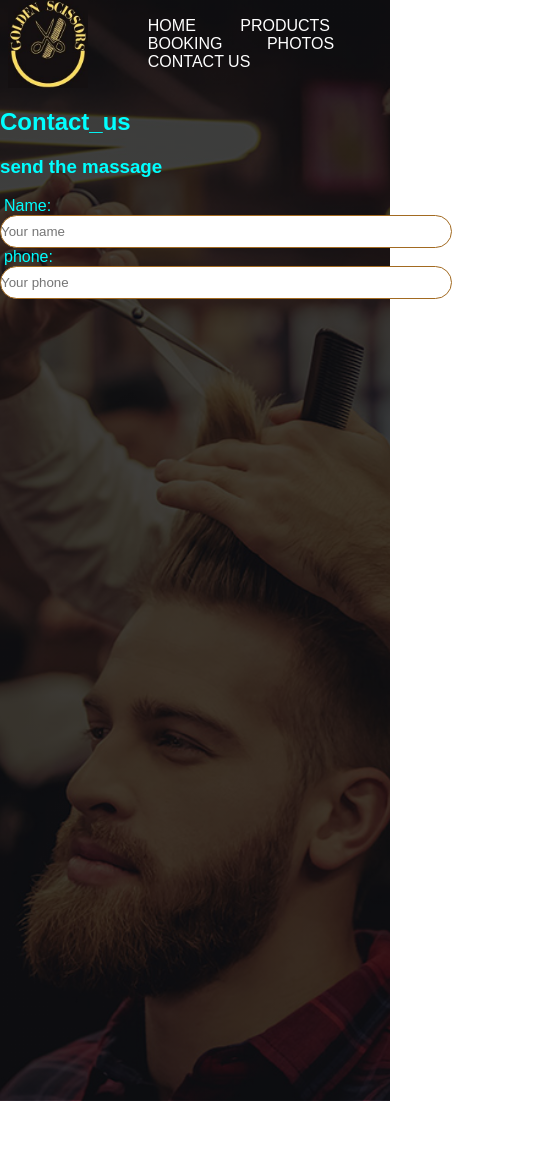
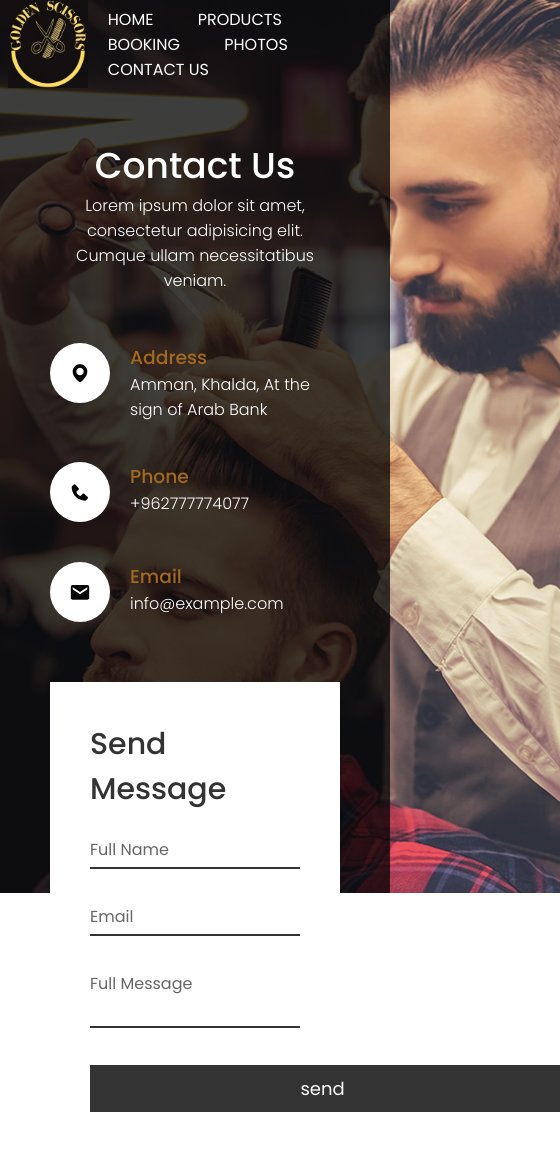
Before and after one commit to MustafaAl-Kayyali/TheSalon_Web, a plain HTML site: page Contact_us.html in a window 390 px wide. Shown: the whole page, 560 px wide, since content can reach past the window. Before the commit the page ends 1101 px from the top, so only its background shows below. Drawn offline with nearby package versions, Linux system fonts and the light colour scheme.

Commit message:
add some change to the repo

```diff
--- a/Contact_us.html
+++ b/Contact_us.html
@@ -4,49 +4,80 @@
     <meta charset="UTF-8">
     <meta name="viewport" content="width=device-width, initial-scale=1.0">
     <title>Golden Scissors</title>
-    <link rel="icon" href="logo.icon">
-    <link rel="stylesheet" href="style.css">
-
+    <link href='https://unpkg.com/boxicons@2.1.4/css/boxicons.min.css' rel='stylesheet'>
+    <link rel="stylesheet" href="style3.css">
+    <link rel="icon" href="logo.icon" />
 </head>
 <body>
-
     <div class="banner">
         <div class="navbar">
-            <img src="logo.jpg" class=" logo">
+            <img src="logo.jpg" class="logo" alt="Golden Scissors Logo">
             <ul>
                 <li><a href="index.html">Home</a></li>
                 <li><a href="Products.html">Products</a></li>
                 <li><a href="Booking.html">Booking</a></li>
                 <li><a href="Photos.html">Photos</a></li>
-                <li><a href="Contact_us.html"> Contact us</a></li>
-
-
+                <li><a href="Contact_us.html">Contact Us</a></li>
             </ul>
         </div>
-   <section class="contact">
+
+        <section class="Contact">
+            <div class="content">
+                <h2>Contact Us</h2>
+                <p>Lorem ipsum dolor sit amet, consectetur adipisicing elit. Cumque ullam necessitatibus veniam.</p>
+            </div>
             <div class="container">
-            <h2 style="color: aqua;">Contact_us</h2>
-        <div class="Contact-wrapper">
-                <div class="Contact-form">
+                <div class="contactInfo">
+                    <div class="box">
+                        <div class="icon"><i class='bx bxs-map'></i></div>
+                        <div class="text">
+                            <h3>Address</h3>
+                            <p>Amman, Khalda, At the sign of  Arab Bank</p>
+                        </div>
+                    </div>
 
+                    <div class="box">
+                        <div class="icon"><i class='bx bxs-phone'></i></div>
+                        <div class="text">
+                            <h3>Phone</h3>
+                            <p>+962777774077</p>
+                        </div>
+                    </div>
 
+                    <div class="box">
+                        <div class="icon"><i class='bx bxs-envelope'></i></div>
+                        <div class="text">
+                            <h3>Email</h3>
+                            <p>info@example.com</p>
+                        </div>
+                    </div>
+                </div>
 
-        <h3 style="color: aqua;">send the massage</h3>
+                <div class="contactform">
                     <form action="">
+                        <h2>Send Message</h2>
+                        <div class="inputBox">
+                            <input id="name" type="text" name="name" required>
+                            <span>Full Name</span>
+                        </div>
 
-                <div class="form-group">
-                    <label for="" style="color: aqua;"> Name: </label>
-<input  type="temt" name="name" id="" placeholder="Your name ">
+                        <div class="inputBox">
+                            <input id="email" type="email" name="email" required>
+                            <span>Email</span>
                         </div>
-                <div class="form-group"></div>
-                    <label for="" style="color: aqua;"> phone: </label>
-<input  type="temt" name="phone" id="" placeholder="Your phone ">
+
+                        <div class="inputBox">
+                            <textarea id="message" name="message" required></textarea>
+                            <span>Full Message</span>
+                        </div>
+
+                        <div class="inputBox">
+                            <input type="submit"  value="send ">
                         </div>
                     </form>
                 </div>
             </div>
+        </section>
     </div>
-   </section>
-
 </body>
 </html>
--- a/css/style.css
+++ b/css/style.css
@@ -154,6 +154,3 @@ button:hover{
 .navbar ul li :hover::after{
     width: 100%;
 }
-footer{
-    background-color: black;
-}
--- a/style1.css
+++ b/style1.css
@@ -127,7 +127,7 @@ button {
   padding-top: 25px;
   box-shadow: 0 14px 28px rgba(0, 0, 0, 0.25), 0 10px 10px rgba(0, 0, 0, 0.22);
   transition: -5s;
-  background: transparent;
+  background:transparent;
   border: 2px solid rgba(255, 255, 255, 0.2);
   backdrop-filter: blur(20px);
   color: #fff;
--- a/style2.css
+++ b/style2.css
@@ -1,116 +1,198 @@
-body ,html{
+body, html {
     margin: 0;
     padding: 0;
-    height: 100fr;
-    font-family: sans-serif,Arial;
+    height: 110vh; /* تأكد من تغطية الارتفاع الكامل للعرض */
+    font-family: sans-serif, Arial;
+    background-color: #000; /* لون خلفية داكن بالكامل */
     background-image: linear-gradient(rgba(0, 0, 0, 0.75), rgba(0, 0, 0, 0.75)), url('Image/Untitled1.jpg');
-    background-size: cover; /* تجعل الصورة تغطي كامل الشاشة */
+    background-size: cover;
     background-position: center;
     background-repeat: no-repeat;
 }
-
-.slideshow-container {
-    position: relative;
-    max-width: 100%;
-    margin: auto;
-    overflow: hidden;
-}
-
-/* Hide radio inputs */
-input[type="radio"] {
-    display: none;
-}
-
-/* Slides Container */
-.slides {
-    display: flex;
-    transition: transform 1s ease-in-out;
-}
-
-/* Individual Slide */
-.slide {
-    min-width: 100%;
-    box-sizing: border-box;
-}
-
-/* Slide Image */
-.slide img {
-    width: 100%;
-    height: auto;
-}
-
-/* Navigation Dots */
-.navigation {
+.dot-container {
     text-align: center;
     position: absolute;
-    bottom: 10px;
+    bottom: 222px; /* رفع النقاط 3 بكسل من الأسفل */
     width: 100%;
 }
 
-.nav-dot {
+/* Style for individual dots */
+.dot {
     height: 15px;
     width: 15px;
     margin: 0 2px;
-    background-color: #bbb;
+    background-color: #bbb; /* Inactive dot color */
     border-radius: 50%;
     display: inline-block;
     transition: background-color 0.6s ease;
     cursor: pointer;
 }
 
-/* Show the current slide */
-input:checked:nth-of-type(1) ~ .slides {
-    transform: translateX(0%);
+/* Active dot style */
+.dot.active {
+    background-color: #717171; /* Active dot color */
+}
+.banner {
+    width: 100%;
+    height: 100vh; /* ارتفاع كامل للعرض */
+    background-size: cover;
+    background-position: center;
+    background-repeat: no-repeat;
+}
+.slideshow-container background{
+   background-size: 60%;
+    background: #fff;
+
 }
 
-input:checked:nth-of-type(2) ~ .slides {
-    transform: translateX(-100%);
+/* Slideshow container */
+.slideshow-container {
+
+    position: relative;
+    max-width: 45%; /* Adjust the width of the container as needed */
+    margin: auto;
+    overflow: hidden;
+    height: 100%; /* Make sure container height is sufficient */
+    display: flex;
+    align-items: center; /* Center vertically */
+    justify-content: center; /* Center horizontally */
 }
 
-input:checked:nth-of-type(3) ~ .slides {
-    transform: translateX(-200%);
+/* Slides */
+.slides {
+
+    display: none;
+    position: absolute;
+    top: 50%;
+    left: 50%;
+    transform: translate(-50%, -50%); /* Center the slide itself */
 }
 
-/* Active Dot */
-input:checked:nth-of-type(1) ~ .navigation label[for="slide1"],
-input:checked:nth-of-type(2) ~ .navigation label[for="slide2"],
-input:checked:nth-of-type(3) ~ .navigation label[for="slide3"] {
-    background-color: #717171;
-}
-.banner {
-    width: 100%; /* Ensure no extra space */
-    height: 100cap; /* Full viewport height */
-   /* background-image: linear-gradient(rgba(0, 0, 0, 0.75), rgba(0, 0, 0, 0.75)), url('Image/Untitled1.jpg');*/
-    background-size: cover; /* Ensure background image covers the area */
-    background-position: center; /* Center the background image */
-    background-repeat: no-repeat; /* Prevent background image from repeating */
+/* Image inside the slides */
+.slides img {
+    width: 450px; /* Image width */
+    height: 450px; /* Image height */
+    object-fit: cover; /* Ensures the image covers the specified dimensions */
 }
 
-.navbar{
+/* Add the following styles to position the button container */
+.button-container {
+    position: relative;
+    display: flex;
+    justify-content: space-between;
+    align-items: center;
+    margin: 30px; /* Add some margin to separate from the slideshow */
+}
+.button-container {
+    position: absolute;
+    bottom: 50%;
+    width: 100%;
+    text-align: center;
+}
+
+.button-container a {
+    display: inline-block;
+    width: 50px; /* عرض الأزرار */
+    height: 50px; /* ارتفاع الأزرار */
+    line-height: 50px; /* محاذاة النص عموديًا */
+    font-size: 24px; /* حجم الخط داخل الأزرار */
+    color: white; /* لون النص */
+    background-color: rgba(0, 0, 0, 0.6); /* لون الخلفية مع شفافية */
+    border-radius: 50%; /* جعل الأزرار دائرية */
+    text-decoration: none; /* إزالة التسطير */
+    margin: 0 10px; /* المسافة بين الأزرار */
+    transition: background-color 0.3s ease; /* تأثير الانتقال عند تغيير اللون */
+}
+
+.button-container a:hover {
+    background-color: rgba(0, 0, 0, 0.9); /* تغيير لون الخلفية عند التمرير فوق الزر */
+}
+
+
+.prev {
+    position: absolute;
+    left: 10px; /* Adjust this value to position the button from the left edge */
+    bottom: 50%; /* Position it vertically centered relative to its container */
+    transform: translateY(50%); /* Move the button down by 50% of its own height to center it */
+}
+
+
+.next {
+
+    position: absolute;
+
+    right: 0;
+
+    bottom: 50%;
+
+    transform: translate(0, 50%);
+
+}
+
+.next {
+    border-radius: 3px 0 0 3px;
+}
+
+.prev:hover, .next:hover {
+    background-color: rgba(184, 82, 82, 0.8);
+}
+
+/* Animation */
+.fade {
+    -webkit-animation: fade 1.5s ease-in-out;
+    -moz-animation: fade 1.5s ease-in-out;
+    -o-animation: fade 1.5s ease-in-out;
+    animation: fade 1.5s ease-in-out;
+}
+
+@-webkit-keyframes fade {
+    from { opacity: .4 }
+    to { opacity: 1 }
+}
+
+@-moz-keyframes fade {
+    from { opacity: .4 }
+    to { opacity: 1 }
+}
+
+@-o-keyframes fade {
+    from { opacity: .4 }
+    to { opacity: 1 }
+}
+
+@keyframes fade {
+    from { opacity: .4 }
+    to { opacity: 1 }
+}
+
+.navbar {
     width: 96%;
     margin: auto;
     padding: .2px 0;
-    display:flex;
+    display: flex;
     align-items: center;
     justify-content: space-between;
 }
+
 .logo {
     width: 80px;
     cursor: pointer;
+}
 
-}
 .navbar ul li {
     list-style: none;
     display: inline-block;
     margin: 0 20px;
     position: relative;
 }
-.navbar ul li a{
+
+.navbar ul li a {
     text-decoration: none;
     color: #fff;
     text-transform: uppercase;
 }
-.navbar ul li ::after{
+
+.navbar ul li::after {
     content: '';
     height: 3px;
     width: 0;
@@ -120,9 +202,11 @@ input:checked:nth-of-type(3) ~ .navigation label[for="slide3"] {
     bottom: -10px;
     transition: 0.5s;
 }
-.navbar ul li :hover::after{
+
+.navbar ul li:hover::after {
     width: 100%;
 }
-footer{
+
+footer {
     background-color: black;
 }
--- /dev/null
+++ b/style3.css
@@ -0,0 +1,206 @@
+@import url('https://fonts.googleapis.com/css2?family=Poppins:wght@200;300;400;500;600;700;800;900&display=swap');
+
+
+*{
+margin: 0;
+padding: 0;
+box-sizing: border-box;
+font-family: 'poppins',sans-serif;
+
+}
+body,html{
+    background-image: linear-gradient(rgba(0, 0, 0, 0.75), rgba(0, 0, 0, 0.75)), url('Image/Untitled1.jpg');
+    background-size: cover; /* تجعل الصورة تغطي كامل الشاشة */
+    background-position: center;
+    background-repeat: no-repeat;
+
+}
+
+.Contact{
+    width: 100;
+    position: relative;
+    min-height: 100vh;
+    padding: 50px 100px;
+    display: flex;
+    justify-content: center;
+    align-items: center;
+    flex-direction: column;
+
+
+}
+.Contact .content{
+    max-width: 1800px;
+    text-align: center;
+}
+.Contact .content h2{
+    font-size: 36px;
+    font-weight: 500;
+    color: #fff;
+}
+.Contact .content p{
+    font-weight: 300;
+    color: #fff;
+}
+
+.container{
+
+    width: 100%;
+    display: flex;
+    justify-content: center;
+    align-items: center;
+    margin-top: 30px;
+}
+
+.container .contactInfo{
+    width: 850px;
+    display: flex;
+    flex-direction: column;
+}
+.container .contactInfo .box{
+position: relative;
+padding: 20px 0;
+display: flex;
+}
+.container .contactInfo .box .icon{
+
+    min-width: 60px;
+    height: 60px;
+    background: #fff;
+    display: flex;
+    justify-content: center;
+    align-items:center;
+    border-radius: 50%;
+    font-size: 22px ;
+}
+
+.container .contactInfo .box .text{
+        display: flex;
+        margin-left: 20px;
+        font-size: 16px;
+        color: #fff;
+        flex-direction: column;
+        font-weight: 300;
+}
+.container .contactInfo .box .text h3{
+    font-weight: 500;
+    color: #a26a21;
+}
+.contactform{
+    width: 40%;
+    padding: 40px;
+    background: #fff;
+}
+.contactform h2{
+    font-size: 30px;
+    color:#333;
+    font-weight: 500;
+}
+.contactform .inputBox{
+    position: relative;
+    width: 100%;margin-top: 10px;
+}
+.contactform .inputBox input,.contactform .inputBox textarea{
+    width: 100%;
+    padding: 5px 0 ;
+    font-size: 16px;
+    margin: 10px 0;
+    border: none;
+    border-bottom: 2px solid #333;
+    outline: none;
+    resize: none;
+}
+.contactform .inputBox span{
+    position: absolute;
+    left: 0;
+    padding: 5px 0 ;
+    font-size: 16px;
+    margin: 10px 0;
+    pointer-events: none;
+    transition: 0.5s;
+    color: #666;
+}
+
+.contactform .inputBox input:focus ~ span,.contactform .inputBox input:valid ~ span,.contactform .inputBox textarea:focus ~ span,.contactform .inputBox textarea:valid ~ span    {
+    color: rgb(255, 0, 0);
+    font-size: 12px;
+    transform: translateY(-20px);
+
+}
+.contactform .inputBox input[type="submit"]{
+    width: 470px;
+    background: #333;
+    color: #fff;
+    border: none;
+    cursor: pointer;
+    padding: 10px;
+    font-size: 18px;
+}
+
+.banner {
+    width: 100%; /* Ensure no extra space */
+    height: 80cap; /* Full viewport height */
+    /* Prevent background image from repeating */
+}
+background{
+    background-image: linear-gradient(rgba(0, 0, 0, 0.75), rgba(0, 0, 0, 0.75)), url('Image/Untitled1.jpg');
+    background-size: cover; /* Ensure background image covers the area */
+    background-position: center; /* Center the background image */
+    background-repeat: no-repeat;
+
+}
+
+.navbar{
+    width: 96%;
+    margin: auto;
+    padding: .2px 0;
+    display:flex;
+    align-items: center;
+    justify-content: space-between;
+}
+.logo {
+    width: 80px;
+    cursor: pointer;
+
+}
+.navbar ul li {
+    list-style: none;
+    display: inline-block;
+    margin: 0 20px;
+    position: relative;
+}
+.navbar ul li a{
+    text-decoration: none;
+    color: #fff;
+    text-transform: uppercase;
+}
+.navbar ul li ::after{
+    content: '';
+    height: 3px;
+    width: 0;
+    background: #a26a21;
+    position: absolute;
+    left: 0;
+    bottom: -10px;
+    transition: 0.5s;
+}
+.navbar ul li :hover::after{
+    width: 100%;
+}
+
+
+@media (max-width:991px) {
+    .Contact{
+        padding: 50px;
+    }
+    .container{
+        flex-direction: column;
+    }
+    .container .contactInfo{
+        margin-bottom: 40px;
+    }
+    .container .contactInfo,.contactform{
+        width: 100%;
+
+    }
+
+}
```
Also changed, not shown: Booking.html (+1 -2 lines), Photos.html (+52 -29 lines), script.js (added, +46 -0 lines), scripts.js (deleted, +0 -29 lines), Untitled.jpg (added), Untitled1.jpg (added). Lines whose indentation alone changed are shown as unchanged.
